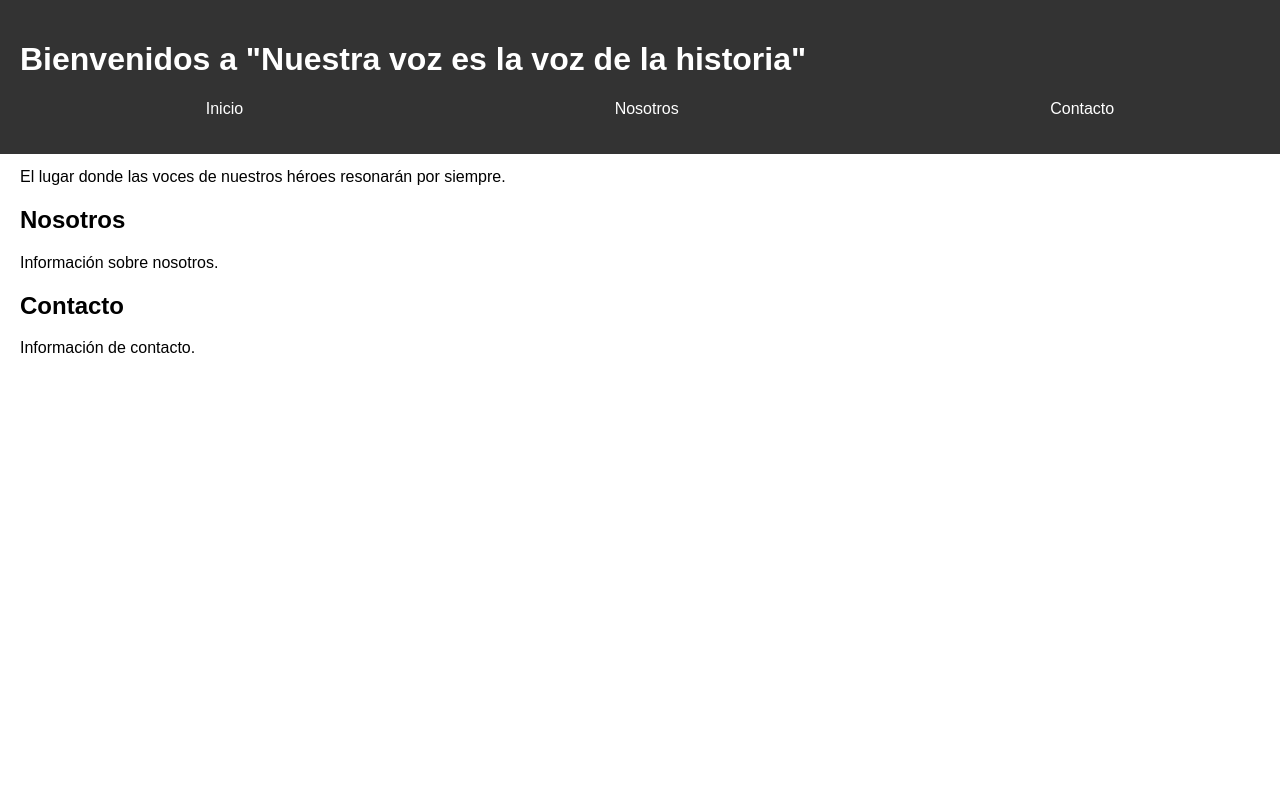
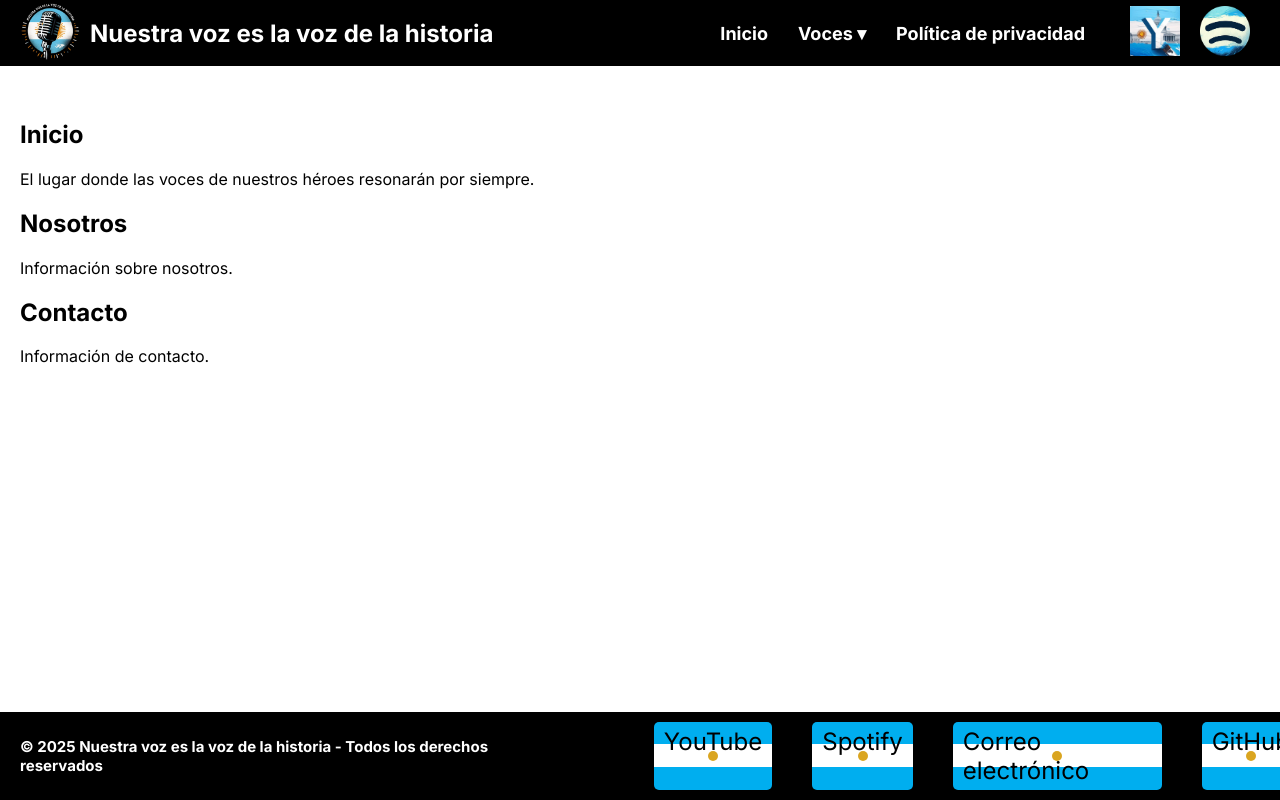
Before and after one commit to NuestraVozEsLaVozDeLaHistoria/web, a plain HTML site: page index.html in a window 1280 px wide. Drawn offline with Linux system fonts and the light colour scheme.

Commit message:
Footer and Header desing finished

```diff
--- /dev/null
+++ b/content.html
@@ -0,0 +1,14 @@
+<main>
+    <section id="inicio">
+        <h2>Inicio</h2>
+        <p>El lugar donde las voces de nuestros héroes resonarán por siempre.</p>
+    </section>
+    <section id="nosotros">
+        <h2>Nosotros</h2>
+        <p>Información sobre nosotros.</p>
+    </section>
+    <section id="contacto">
+        <h2>Contacto</h2>
+        <p>Información de contacto.</p>
+    </section>
+</main>
--- /dev/null
+++ b/footer.html
@@ -0,0 +1,19 @@
+<footer class="main-footer">
+    <div class="footer-content">
+        <p>© 2025 Nuestra voz es la voz de la historia - Todos los derechos reservados</p>
+        <div class="footer-buttons">
+            <a href="https://www.youtube.com/@VozdelaHistoria" target="_blank" class="footer-btn">
+                <span class="btn-text">YouTube</span>
+            </a>
+            <a href="https://open.spotify.com/show/5huKoxz7noLsl74zYz5wrn?si=zQKnaFMwRACQw-GkxPIpcg&nd=1&dlsi=680729d2d928406f" target="_blank" class="footer-btn">
+                <span class="btn-text">Spotify</span>
+            </a>
+            <a href="mailto:vozdelahistoria@gmail.com" class="footer-btn">
+                <span class="btn-text">Correo electrónico</span>
+            </a>
+            <a href="https://github.com/FelipeAscencio" target="_blank" class="footer-btn">
+                <span class="btn-text">GitHub</span>
+            </a>
+        </div>
+    </div>
+</footer>
--- /dev/null
+++ b/header.html
@@ -0,0 +1,26 @@
+<header class="main-header">
+    <div class="logo">
+        <img src="assets/images/logo.webp" alt="Logo">
+        <h1>Nuestra voz es la voz de la historia</h1>
+    </div>
+    <nav class="main-nav">
+        <ul>
+            <li><a href="#inicio">Inicio</a></li>
+            <li class="dropdown">
+                <a href="#voces">Voces ▾</a>
+                <ul class="dropdown-content">
+                    <li><a href="#2024">2024</a></li>
+                </ul>
+            </li>
+            <li><a href="#privacidad">Política de privacidad</a></li>
+        </ul>
+        <div class="social-buttons">
+            <a href="https://www.youtube.com/@VozdelaHistoria" target="_blank">
+                <img src="assets/images/boton-yt.webp" alt="YouTube">
+            </a>
+            <a href="https://open.spotify.com/show/5huKoxz7noLsl74zYz5wrn?si=zQKnaFMwRACQw-GkxPIpcg&nd=1&dlsi=680729d2d928406f" target="_blank">
+                <img src="assets/images/boton-spotify.webp" alt="Spotify">
+            </a>
+        </div>
+    </nav>
+</header>
--- a/index.html
+++ b/index.html
@@ -5,32 +5,12 @@
     <meta name="viewport" content="width=device-width, initial-scale=1.0">
     <title>Mi Plataforma Web</title>
     <link rel="stylesheet" href="style.css">
+    <link href="https://fonts.googleapis.com/css2?family=Inter:wght@400;700&display=swap" rel="stylesheet">
 </head>
 <body>
-    <header>
-        <h1>Bienvenidos a "Nuestra voz es la voz de la historia"</h1>
-        <nav>
-            <ul>
-                <li><a href="#inicio">Inicio</a></li>
-                <li><a href="#nosotros">Nosotros</a></li>
-                <li><a href="#contacto">Contacto</a></li>
-            </ul>
-        </nav>
-    </header>
-    <main>
-        <section id="inicio">
-            <h2>Inicio</h2>
-            <p>El lugar donde las voces de nuestros héroes resonarán por siempre.</p>
-        </section>
-        <section id="nosotros">
-            <h2>Nosotros</h2>
-            <p>Información sobre nosotros.</p>
-        </section>
-        <section id="contacto">
-            <h2>Contacto</h2>
-            <p>Información de contacto.</p>
-        </section>
-    </main>
+    <div include-html="header.html"></div>
+    <div include-html="content.html"></div>
+    <div include-html="footer.html"></div>
     <script src="script.js"></script>
 </body>
 </html>
--- a/script.js
+++ b/script.js
@@ -1 +1,26 @@
-// Aquí puedes agregar tu código JavaScript
+function includeHTML() {
+    var z, i, elmnt, file, xhttp;
+    z = document.getElementsByTagName("*");
+    for (i = 0; i < z.length; i++) {
+        elmnt = z[i];
+        file = elmnt.getAttribute("include-html");
+        if (file) {
+            xhttp = new XMLHttpRequest();
+            xhttp.onreadystatechange = function() {
+                if (this.readyState == 4) {
+                    if (this.status == 200) {elmnt.innerHTML = this.responseText;}
+                    if (this.status == 404) {elmnt.innerHTML = "Page not found.";}
+                    elmnt.removeAttribute("include-html");
+                    includeHTML();
+                }
+            }
+            xhttp.open("GET", file, true);
+            xhttp.send();
+            return;
+        }
+    }
+}
+
+document.addEventListener('DOMContentLoaded', (event) => {
+    includeHTML();
+});
--- a/style.css
+++ b/style.css
@@ -1,36 +1,172 @@
+/* FUENTES */
 body {
-    font-family: Arial, sans-serif;
+    font-family: 'Inter', sans-serif;
     margin: 0;
     padding: 0;
 }
 
-header {
-    background-color: #333;
+/* HEADER */
+header.main-header {
+    background-color: #000; /* Fondo negro */
     color: #fff;
-    padding: 20px;
+    padding: 3px 20px;
     position: fixed;
     top: 0;
     width: 100%;
     z-index: 1000;
+    display: flex; /* Usar flexbox para la alineación */
+    align-items: center; /* Centrar verticalmente los ítems */
+    justify-content: space-between; /* Espacio entre logo y menú */
 }
 
-nav ul {
+header .logo {
+    display: flex;
+    align-items: center; /* Centrar verticalmente el logo y el texto */
+}
+
+header .logo img {
+    height: 60px; /* Ajustar el tamaño del logo */
+    width: auto; /* Mantener la proporción */
+}
+
+header .logo h1 {
+    margin: 0;
+    font-size: 24px;
+    display: inline-block; /* Alinear con el logo */
+    margin-left: 10px; /* Espacio entre el logo y el texto */
+}
+
+nav.main-nav {
+    display: flex;
+    align-items: center; /* Centrar verticalmente el menú y los botones */
+}
+
+nav.main-nav ul {
     list-style: none;
     padding: 0;
     display: flex;
-    justify-content: space-around;
+    margin: 0;
+    margin-right: 10px; /* Añadir margen derecho */
 }
 
-nav ul li {
+nav.main-nav ul li {
     margin: 0 15px;
+    position: relative; /* Necesario para el dropdown */
 }
 
-nav ul li a {
+nav.main-nav ul li a {
     color: #fff;
     text-decoration: none;
+    font-size: 18px;
+    font-weight: bold; /* Añadir negrita */
+}
+
+nav.main-nav ul li .dropdown-content {
+    display: none; /* Ocultar submenú */
+    position: absolute;
+    background-color: #333;
+    min-width: 160px;
+    box-shadow: 0px 8px 16px 0px rgba(0,0,0,0.2);
+    z-index: 1;
+}
+
+nav.main-nav ul li .dropdown-content li {
+    margin: 0;
+    padding: 0;
+}
+
+nav.main-nav ul li .dropdown-content li a {
+    color: white;
+    padding: 12px 16px;
+    text-decoration: none;
+    display: block;
+}
+
+nav.main-nav ul li .dropdown-content li a:hover {
+    background-color: #575757;
+}
+
+nav.main-nav ul li:hover .dropdown-content {
+    display: block; /* Mostrar submenú al pasar el cursor */
+}
+
+.main-nav .social-buttons {
+    display: flex;
+    align-items: center;
+    margin-right: 50px; /* Añadir margen derecho */
+}
+
+.main-nav .social-buttons a img {
+    height: 50px; /* Ajusta el tamaño de las imágenes de los botones */
+    width: auto; /* Mantener la proporción */
+    margin-left: 20px; /* Espacio entre los botones */
 }
 
 main {
-    margin-top: 80px; /* Ajusta según la altura de tu cabecera */
+    margin-top: 80px; /* Ajustar según la altura de tu cabecera */
     padding: 20px;
 }
+
+/* FOOTER */
+footer.main-footer {
+    background-color: #000; /* Fondo negro */
+    padding: 10px 20px; /* Ajustar el padding */
+    display: flex; /* Usar flexbox para la alineación */
+    align-items: center; /* Centrar verticalmente los ítems */
+    justify-content: space-between; /* Espacio entre texto y botones */
+    position: fixed;
+    bottom: 0;
+    width: 100%;
+    color: #fff;
+}
+
+footer .footer-content {
+    display: flex;
+    align-items: center; /* Centrar verticalmente los ítems */
+}
+
+footer .footer-content p {
+    margin: 0;
+    font-size: 15px;
+    font-weight: bold;
+}
+
+footer .footer-buttons {
+    display: flex;
+    margin-left: 57px; /* Espacio entre texto y botones */
+}
+
+footer .footer-btn {
+    color: #000;
+    background: linear-gradient(to bottom, #00AEEF 33%, #fff 33%, #fff 66%, #00AEEF 66%);
+    border: none;
+    padding: 5px 10px;
+    margin-left: 40px; /* Espacio entre los botones */
+    text-decoration: none;
+    font-size: 24px;
+    border-radius: 5px;
+    position: relative; /* Añadir posición relativa */
+    transition: background-color 0.3s;
+}
+
+footer .footer-btn .btn-text {
+    position: relative; /* Añadir posición relativa al texto */
+    z-index: 1; /* Asegurar que el texto esté por encima del círculo */
+}
+
+footer .footer-btn::before {
+    content: '';
+    position: absolute;
+    top: 50%;
+    left: 50%;
+    transform: translate(-50%, -50%);
+    width: 10px; /* Ajustar tamaño del círculo */
+    height: 10px; /* Ajustar tamaño del círculo */
+    background-color: #DAA520; /* Color dorado */
+    border-radius: 50%;
+    z-index: 0; /* Asegurarse de que el círculo esté detrás del texto pero delante del fondo */
+}
+
+footer .footer-btn:hover {
+    background-color: #ccc; /* Color de fondo al pasar el cursor */
+}
```
